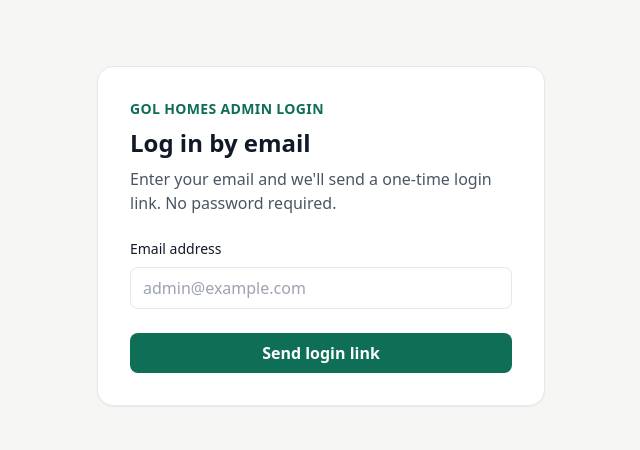
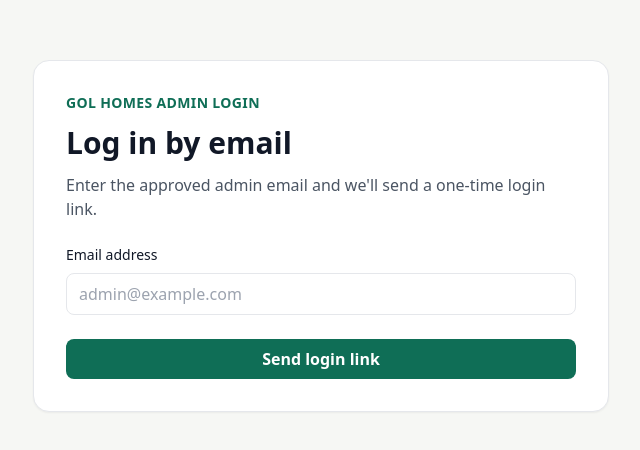
Before and after one commit to Theoneandtwo2/app-page.tsx, a Next.js app: page /admin-login in a window 1280 px wide. Shown: the part 164-614 px from the top of the page, without its empty margins (319-959 px from the left). Built offline with nearby package versions, Linux system fonts and the light colour scheme.

Commit message:
Fix admin login redirect

```diff
--- a/app/admin-login/page.tsx
+++ b/app/admin-login/page.tsx
@@ -1,54 +1,75 @@
 "use client";
+
 import { useState } from "react";
 import { createClient } from "@/lib/supabase/client";
 
 export default function AdminLoginPage() {
   const [email, setEmail] = useState("");
   const [sent, setSent] = useState(false);
-  const [error, setError] = useState("");
+  const [loading, setLoading] = useState(false);
 
-  async function sendLink(e: React.FormEvent) {
+  async function sendLoginLink(e: React.FormEvent<HTMLFormElement>) {
     e.preventDefault();
-    setError("");
+    setLoading(true);
+
     const supabase = createClient();
+
     const { error } = await supabase.auth.signInWithOtp({
       email,
-      options: { emailRedirectTo: `${location.origin}/auth/callback` },
+      options: {
+        emailRedirectTo: `${window.location.origin}/auth/callback`,
+      },
     });
-    if (error) { setError(error.message); return; }
+
+    setLoading(false);
+
+    if (error) {
+      alert(error.message);
+      return;
+    }
+
     setSent(true);
   }
 
   return (
     <main className="min-h-screen flex items-center justify-center p-6">
-      <form onSubmit={sendLink} className="bg-white border rounded-2xl shadow-sm p-8 max-w-md w-full">
+      <section className="max-w-xl w-full bg-white border rounded-2xl shadow-sm p-8">
         <p className="text-sm uppercase tracking-wide text-gol-green font-semibold">
           Gol Homes Admin Login
         </p>
 
-        <h1 className="text-2xl font-bold mt-2">Log in by email</h1>
+        <h1 className="text-3xl font-bold mt-3">Log in by email</h1>
 
-        <p className="text-gray-600 mt-2">
-          Enter your email and we&apos;ll send a one-time login link. No password required.
+        <p className="text-gray-600 mt-3">
+          Enter the approved admin email and we&apos;ll send a one-time login link.
         </p>
 
-        <label className="block mt-6 text-sm font-medium">Email address</label>
+        <form onSubmit={sendLoginLink} className="mt-6">
+          <label className="block text-sm font-medium">Email address</label>
+
           <input
-          className="mt-2 w-full rounded-lg border px-3 py-2"
+            required
             type="email"
-          required
             value={email}
             onChange={(e) => setEmail(e.target.value)}
+            className="mt-2 w-full border rounded-lg px-3 py-2"
             placeholder="admin@example.com"
           />
 
-        {error && <p className="mt-3 text-sm text-red-600">{error}</p>}
-        {sent && <p className="mt-3 text-sm text-green-700">Check your email for the login link.</p>}
+          {sent && (
+            <p className="text-green-700 mt-4">
+              Check your email for the login link.
+            </p>
+          )}
 
-        <button className="w-full mt-6 rounded-lg bg-gol-green text-white py-2 font-semibold">
-          Send login link
+          <button
+            disabled={loading}
+            className="mt-6 w-full rounded-lg bg-gol-green text-white py-2 px-4 font-semibold"
+          >
+            {loading ? "Sending..." : "Send login link"}
           </button>
         </form>
+      </section>
     </main>
   );
 }
```
Lines whose indentation alone changed are shown as unchanged.
